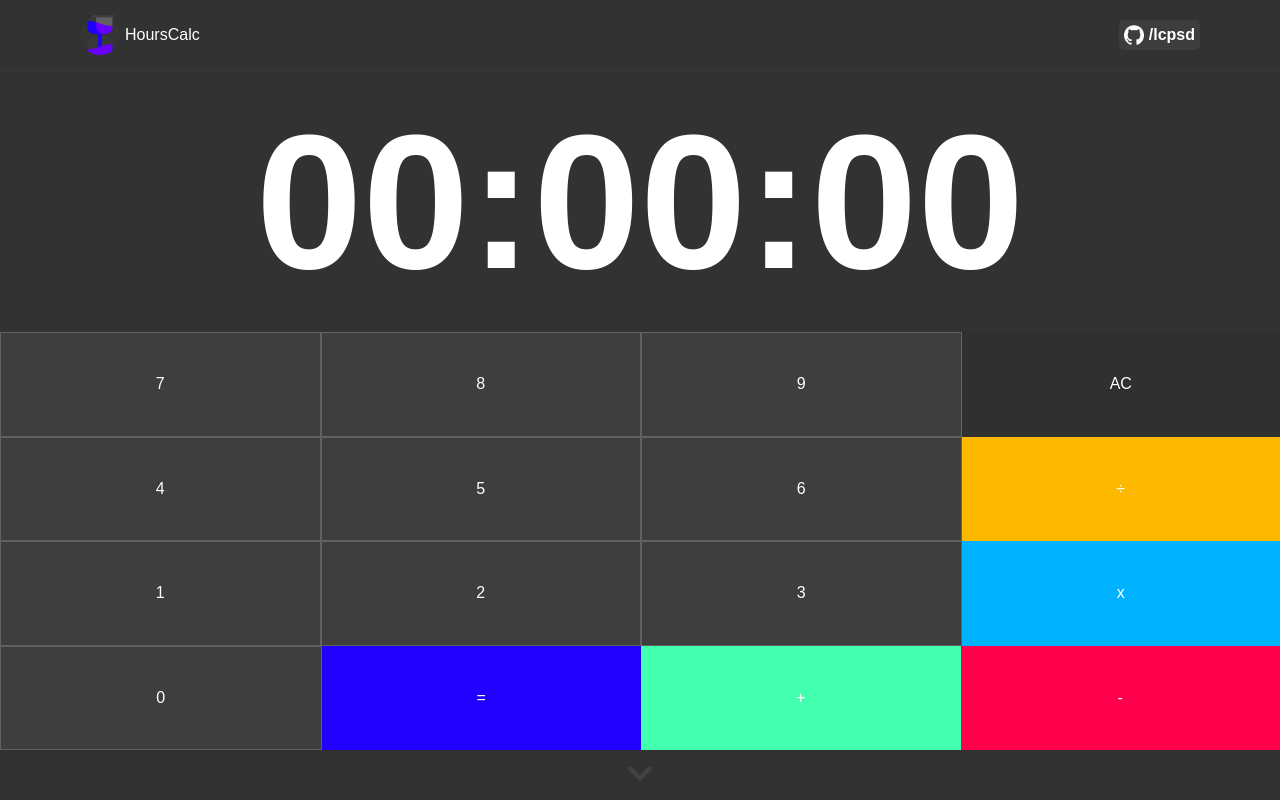
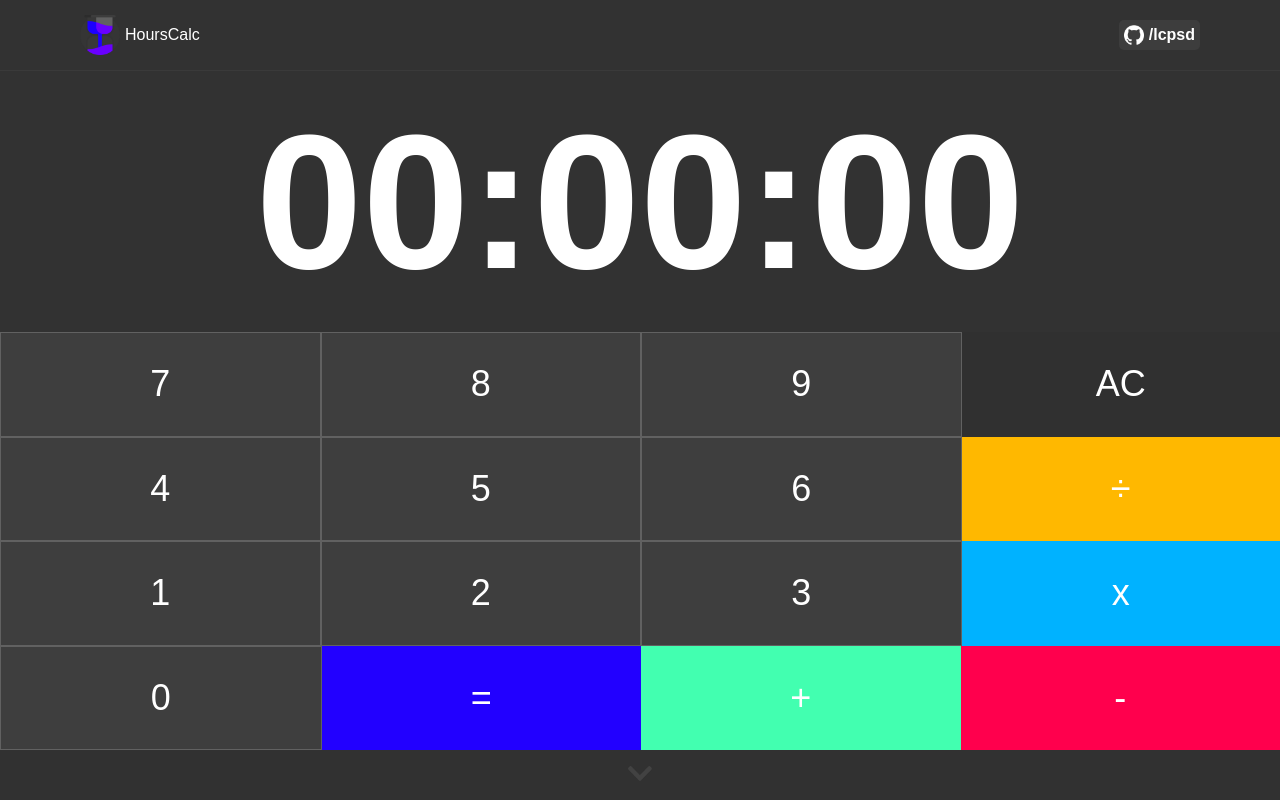
Before and after one commit to lcpsd/hours-calc, a React (Create React App) app: page / in a window 1280 px wide. Built offline with nearby package versions, Linux system fonts and the light colour scheme.

Commit message:
key press effect

```diff
--- a/src/styles/keyboardKey.scss
+++ b/src/styles/keyboardKey.scss
@@ -5,33 +5,74 @@
     flex: 1;
     border: 1px solid #616161;
 
+    font-size: 36px;
+
+    transition: font-size ease-in-out 0.1s;
+
+    //disable text selection
+    -moz-user-select: none;
+    -khtml-user-select: none;
+    -webkit-user-select: none;
+    -ms-user-select: none;
+    user-select: none;
+
+    &:active{
+        background: #2c2c2c;
+        font-size: 42px;
+    }
+
+    //especial buttons
     &.equal{
         background: #2200FF;
         border: none;
+
+        &:active{
+            background: #1e00e2;
+        }
     }
 
     &.addition{
         background: #42FFB0;
         border: none;
+
+        &:active{
+            background: #38dc97;
+        }
     }
 
     &.subtraction{
         background: #FF004D;
         border: none;
+
+        &:active{
+            background: #dd0042;
+        }
     }
 
     &.multiply{
         background: #00B2FF;
         border: none;
+
+        &:active{
+            background: #019cdf;
+        }
     }
 
     &.divider{
         background: #FFB800;
         border: none;
+
+        &:active{
+            background: #eba800;
+        }
     }
 
     &.AC{
         background: #303030;
         border: none;
+
+        &:active{
+            background: #181818;
+        }
     }
 }
```
